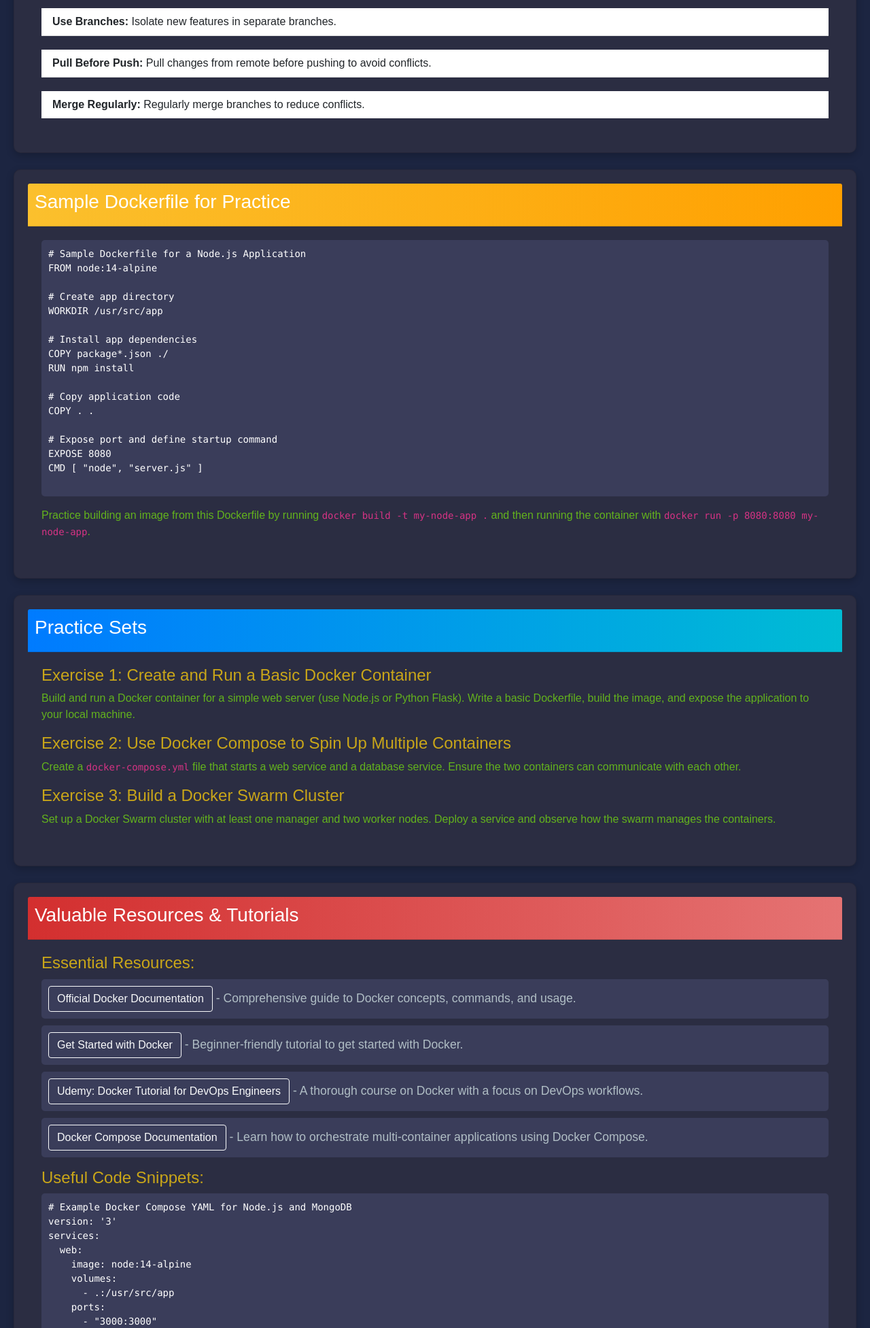
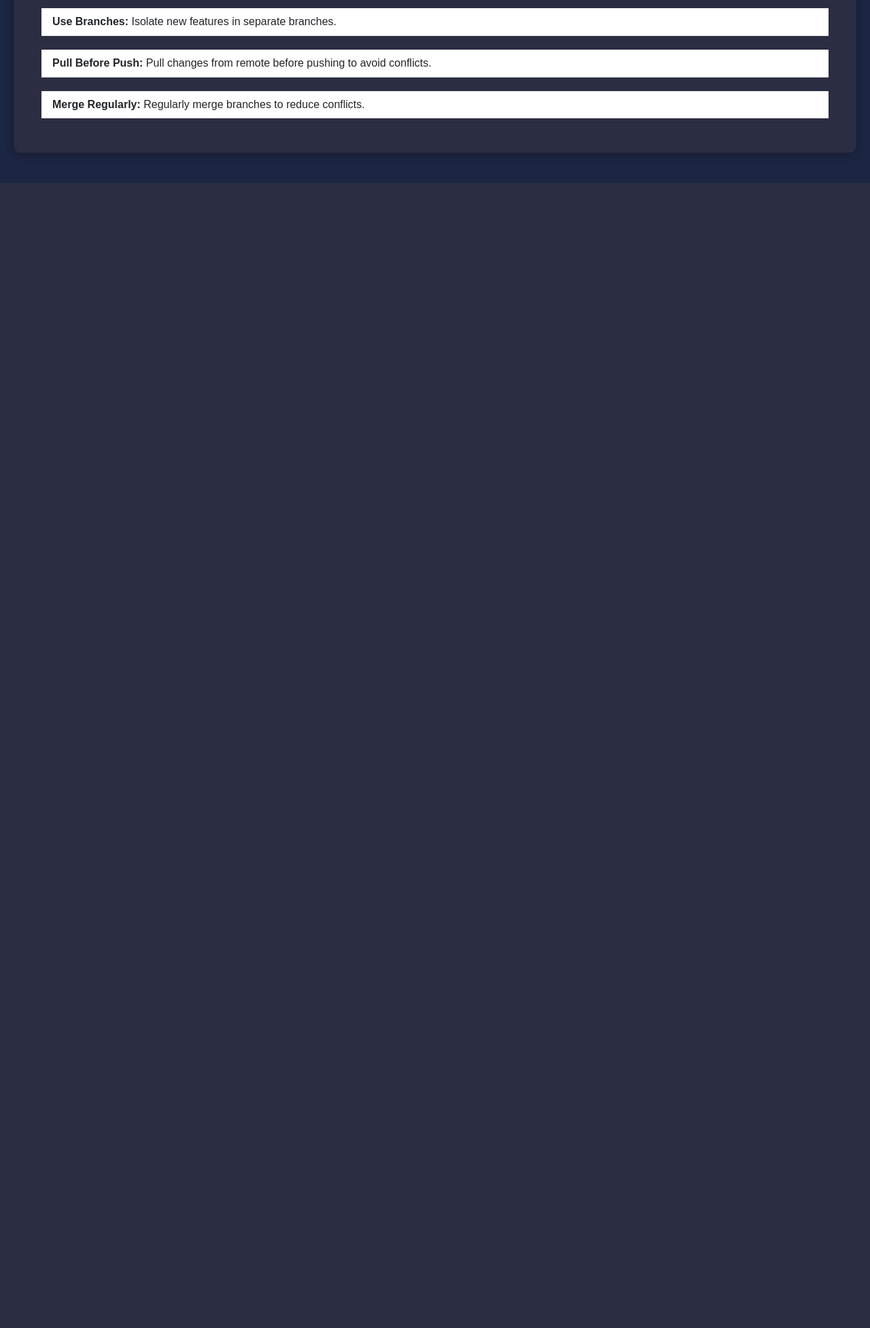
Before and after one commit to sohelmohammed0/devguide, a Flask app: page /git in a window 1280 px wide. Shown: the part 2649-4602 px from the top of the page at 68% size. After the commit the page ends 2918 px from the top, so only its background shows below. Run offline with Flask 2, Linux system fonts and the light colour scheme.

Commit message:
updated to check cidc pipeline

```diff
--- a/templates/git.html
+++ b/templates/git.html
@@ -108,82 +108,6 @@
 
 
         </div>
-    </div>
-</div>
-
-<div class="card mb-4">
-    <div class="card-header gradient-header-yellow">
-        <h3>Sample Dockerfile for Practice</h3>
-    </div>
-    <div class="card-body">
-        <pre><code># Sample Dockerfile for a Node.js Application
-FROM node:14-alpine
-
-# Create app directory
-WORKDIR /usr/src/app
-
-# Install app dependencies
-COPY package*.json ./
-RUN npm install
-
-# Copy application code
-COPY . .
-
-# Expose port and define startup command
-EXPOSE 8080
-CMD [ "node", "server.js" ]
-        </code></pre>
-        <p>Practice building an image from this Dockerfile by running <code>docker build -t my-node-app .</code> and then running the container with <code>docker run -p 8080:8080 my-node-app</code>.</p>
-    </div>
-</div>
-
-<div class="card mb-4">
-    <div class="card-header gradient-header-primary">
-        <h3>Practice Sets</h3>
-    </div>
-    <div class="card-body">
-        <h4 class="font-weight-bold section-title">Exercise 1: Create and Run a Basic Docker Container</h4>
-        <p>Build and run a Docker container for a simple web server (use Node.js or Python Flask). Write a basic Dockerfile, build the image, and expose the application to your local machine.</p>
-
-        <h4 class="font-weight-bold section-title">Exercise 2: Use Docker Compose to Spin Up Multiple Containers</h4>
-        <p>Create a <code>docker-compose.yml</code> file that starts a web service and a database service. Ensure the two containers can communicate with each other.</p>
-
-        <h4 class="font-weight-bold section-title">Exercise 3: Build a Docker Swarm Cluster</h4>
-        <p>Set up a Docker Swarm cluster with at least one manager and two worker nodes. Deploy a service and observe how the swarm manages the containers.</p>
-    </div>
-</div>
-
-<div class="card mb-4">
-    <div class="card-header gradient-header-red">
-        <h3>Valuable Resources & Tutorials</h3>
-    </div>
-    <div class="card-body">
-        <h4 class="font-weight-bold section-title">Essential Resources:</h4>
-        <ul class="styled-list">
-            <li><a href="https://docs.docker.com/" class="btn btn-outline-light">Official Docker Documentation</a> - Comprehensive guide to Docker concepts, commands, and usage.</li>
-            <li><a href="https://docs.docker.com/get-started/" class="btn btn-outline-light">Get Started with Docker</a> - Beginner-friendly tutorial to get started with Docker.</li>
-            <li><a href="https://www.udemy.com/course/docker-tutorial-for-devops-engineers/" class="btn btn-outline-light">Udemy: Docker Tutorial for DevOps Engineers</a> - A thorough course on Docker with a focus on DevOps workflows.</li>
-            <li><a href="https://docs.docker.com/compose/" class="btn btn-outline-light">Docker Compose Documentation</a> - Learn how to orchestrate multi-container applications using Docker Compose.</li>
-        </ul>
-
-        <h4 class="font-weight-bold section-title">Useful Code Snippets:</h4>
-        <pre><code># Example Docker Compose YAML for Node.js and MongoDB
-version: '3'
-services:
-  web:
-    image: node:14-alpine
-    volumes:
-      - .:/usr/src/app
-    ports:
-      - "3000:3000"
-    command: npm start
-  db:
-    image: mongo
-    ports:
-      - "27017:27017"
-        </code></pre>
-        <p>Use this Compose file to spin up a Node.js web service and a MongoDB database, then try connecting the web app to the database.</p>
-    </div>
 </div>
 
 <style>
```
